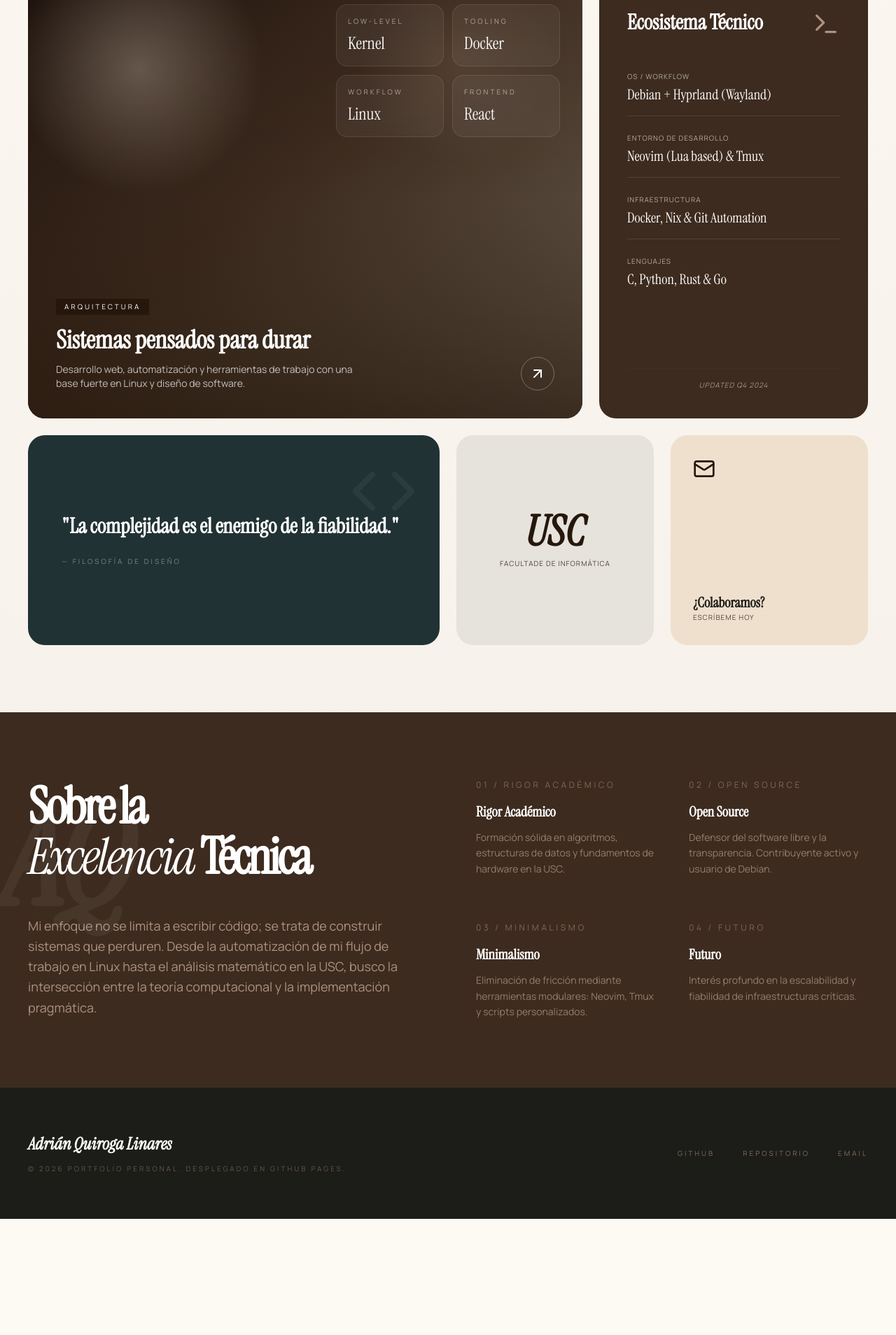
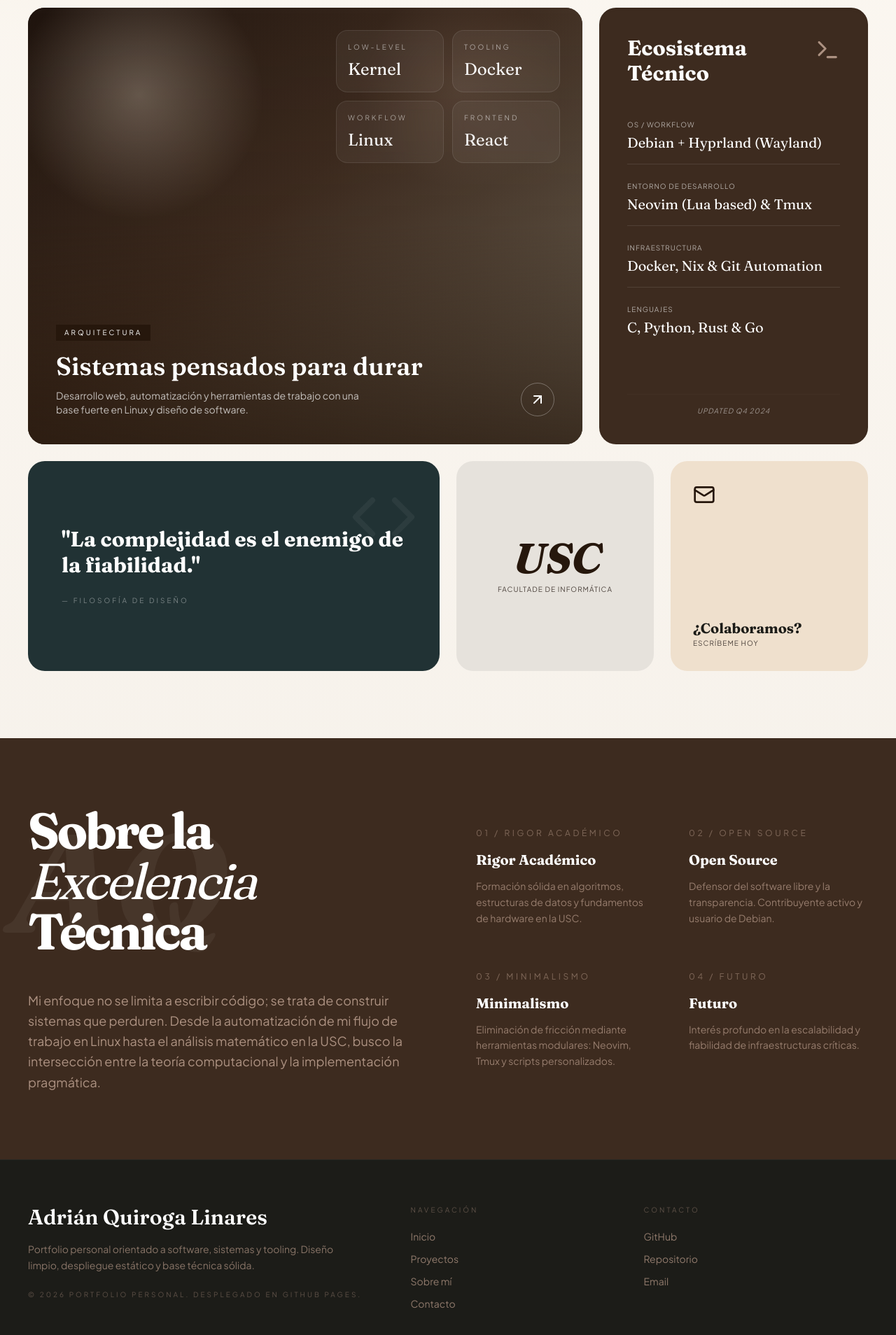
Before and after one commit to adrianql5/adrianql5.github.io, a React (Vite) app: page / in a window 1280 px wide. Shown: the part 782-2690 px from the top of the page at 70% size. Before the commit the page ends 2524 px from the top, so only its background shows below. Built offline with nearby package versions, Linux system fonts and the light colour scheme.

Commit message:
big things up twin p3

```diff
--- a/src/components/Layout.tsx
+++ b/src/components/Layout.tsx
@@ -13,7 +13,7 @@ export function Navbar() {
   return (
     <nav className="fixed top-0 w-full z-50 border-b border-outline-variant/10 bg-surface-container-low/85 backdrop-blur-xl">
       <div className="max-w-[1440px] mx-auto px-6 md:px-10 py-5">
-        <div className="flex justify-between items-center gap-4">
+        <div className="flex flex-col sm:flex-row sm:justify-between sm:items-center gap-4">
           <Link to="/" className="min-w-0">
             <p className="font-serif text-xl md:text-2xl font-bold tracking-tighter text-primary">
               {site.shortName}
@@ -42,20 +42,20 @@ export function Navbar() {
 
           <a
             href={`mailto:${site.email}`}
-            className="shrink-0 bg-primary text-on-primary px-5 md:px-6 py-2.5 rounded-sm text-xs font-bold tracking-widest uppercase transition-opacity hover:opacity-90 active:opacity-70"
+            className="w-full sm:w-auto text-center shrink-0 bg-primary text-on-primary px-5 md:px-6 py-2.5 rounded-sm text-xs font-bold tracking-widest uppercase transition-opacity hover:opacity-90 active:opacity-70"
           >
             Contactar
           </a>
         </div>
 
-        <div className="md:hidden mt-4 overflow-x-auto">
-          <div className="flex gap-2 min-w-max pb-1">
+        <div className="md:hidden mt-4">
+          <div className="grid grid-cols-2 gap-2">
             {navLinks.map((link) => (
               <Link
                 key={link.path}
                 to={link.path}
                 className={cn(
-                  "rounded-full border px-4 py-2 text-[10px] uppercase tracking-[0.25em] font-bold transition-colors",
+                  "rounded-full border px-4 py-2 text-center text-[10px] uppercase tracking-[0.25em] font-bold transition-colors",
                   location.pathname === link.path
                     ? "border-primary bg-primary text-white"
                     : "border-outline-variant/50 bg-white/60 text-on-surface-variant"
@@ -74,27 +74,49 @@ export function Navbar() {
 export function Footer() {
   return (
     <footer className="w-full bg-[#1c1c18] border-t border-white/5">
-      <div className="flex flex-col md:flex-row justify-between items-center px-6 md:px-10 py-16 w-full max-w-[1440px] mx-auto gap-10">
+      <div className="w-full max-w-[1440px] mx-auto px-6 md:px-10 py-16 grid gap-12 md:grid-cols-[1.4fr_0.8fr_0.9fr]">
         <div className="text-center md:text-left">
-          <p className="font-serif italic text-white text-2xl font-bold">{site.name}</p>
-          <p className="text-[10px] tracking-[0.3em] uppercase text-on-primary-container/50 mt-3">
+          <p className="font-serif text-3xl text-white font-semibold">{site.name}</p>
+          <p className="text-sm text-on-primary-container/75 mt-4 max-w-md mx-auto md:mx-0 leading-relaxed">
+            Portfolio personal orientado a software, sistemas y tooling. Diseño limpio, despliegue estático y base técnica sólida.
+          </p>
+          <p className="text-[10px] tracking-[0.3em] uppercase text-on-primary-container/45 mt-6">
             © {new Date().getFullYear()} Portfolio personal. Desplegado en GitHub Pages.
           </p>
         </div>
-        <div className="flex flex-wrap justify-center gap-6 md:gap-10">
+
+        <div className="text-center md:text-left">
+          <p className="text-[10px] tracking-[0.3em] uppercase text-on-primary-container/45 mb-5">Navegación</p>
+          <div className="flex flex-col gap-3">
+            {navLinks.map((link) => (
+              <Link
+                key={link.path}
+                to={link.path}
+                className="text-sm text-on-primary-container/80 hover:text-white transition-colors"
+              >
+                {link.name}
+              </Link>
+            ))}
+          </div>
+        </div>
+
+        <div className="text-center md:text-left">
+          <p className="text-[10px] tracking-[0.3em] uppercase text-on-primary-container/45 mb-5">Contacto</p>
+          <div className="flex flex-col gap-3">
             {footerLinks.map((link) => (
               <a
                 key={link.name}
                 href={link.href}
                 target={link.href.startsWith('http') ? '_blank' : undefined}
                 rel={link.href.startsWith('http') ? 'noreferrer' : undefined}
-              className="text-[10px] tracking-[0.3em] uppercase text-on-primary-container opacity-70 hover:opacity-100 transition-all hover:-translate-y-0.5"
+                className="text-sm text-on-primary-container/80 hover:text-white transition-colors"
               >
                 {link.name}
               </a>
             ))}
           </div>
         </div>
+      </div>
     </footer>
   );
 }
--- a/src/index.css
+++ b/src/index.css
@@ -1,9 +1,9 @@
-@import url("https://fonts.googleapis.com/css2?family=Instrument+Serif:ital@0;1&family=Manrope:wght@400;500;600;700;800&display=swap");
+@import url("https://fonts.googleapis.com/css2?family=Fraunces:opsz,wght,SOFT@9..144,400..700,50;9..144,400..700,100&family=Plus+Jakarta+Sans:wght@400;500;600;700;800&display=swap");
 @import "tailwindcss";
 
 @theme {
-  --font-serif: "Instrument Serif", serif;
-  --font-sans: "Manrope", sans-serif;
+  --font-serif: "Fraunces", serif;
+  --font-sans: "Plus Jakarta Sans", sans-serif;
 
   --color-bg: #fdf9f3;
   --color-surface: #fdf9f3;
@@ -37,6 +37,8 @@
 
   html {
     scroll-behavior: smooth;
+    overflow-x: hidden;
+    scrollbar-width: none;
   }
 
   body {
@@ -46,10 +48,13 @@
       radial-gradient(circle at top right, rgba(61, 43, 31, 0.08), transparent 24%),
       linear-gradient(180deg, #fdf9f3 0%, #f4efe8 100%);
     min-height: 100vh;
+    overflow-x: hidden;
+    -ms-overflow-style: none;
   }
 
   #root {
     min-height: 100vh;
+    overflow-x: hidden;
   }
 
   h1, h2, h3, h4, h5, h6 {
@@ -69,6 +74,13 @@
     background: rgba(61, 43, 31, 0.18);
     color: #26170c;
   }
+
+  html::-webkit-scrollbar,
+  body::-webkit-scrollbar {
+    width: 0;
+    height: 0;
+    display: none;
+  }
 }
 
 .editorial-grid {
--- a/src/pages/Home.tsx
+++ b/src/pages/Home.tsx
@@ -18,17 +18,17 @@ export default function Home() {
             <p className="text-on-surface-variant text-xs tracking-[0.4em] uppercase mb-4">
               Adrián Quiroga Linares — USC 2027
             </p>
-            <h1 className="font-serif text-6xl md:text-8xl lg:text-9xl text-primary font-bold tracking-tighter leading-[0.9] mb-8">
+            <h1 className="font-serif text-5xl sm:text-6xl md:text-8xl lg:text-[8.5rem] text-primary font-semibold tracking-tight leading-[0.92] mb-8">
               Ingeniería <br /> con <br /> <span className="italic font-normal">Propósito</span>.
             </h1>
           </motion.div>
 
           <div className="flex flex-col md:flex-row gap-8 items-start md:items-center">
-            <div className="flex space-x-4">
-              <Link to="/proyectos" className="bg-primary text-on-primary px-8 py-5 rounded-lg font-bold text-xs uppercase tracking-widest transition-all hover:bg-primary-container shadow-xl">
+            <div className="flex flex-col sm:flex-row gap-4 w-full sm:w-auto">
+              <Link to="/proyectos" className="bg-primary text-on-primary px-8 py-5 rounded-lg font-bold text-xs uppercase tracking-widest transition-all hover:bg-primary-container shadow-xl text-center">
                 Explorar Portafolio
               </Link>
-              <Link to="/contacto" className="border border-primary text-primary px-8 py-5 rounded-lg font-bold text-xs uppercase tracking-widest transition-all hover:bg-surface-container-low">
+              <Link to="/contacto" className="border border-primary text-primary px-8 py-5 rounded-lg font-bold text-xs uppercase tracking-widest transition-all hover:bg-surface-container-low text-center">
                 Contacto
               </Link>
             </div>
@@ -70,9 +70,9 @@ export default function Home() {
 
       {/* Grid Section */}
       <section className="w-full max-w-[1440px] mx-auto px-6 md:px-10 pb-24">
-        <div className="grid grid-cols-1 md:grid-cols-12 gap-6 auto-rows-[300px]">
+        <div className="grid grid-cols-1 md:grid-cols-12 gap-6 auto-rows-auto md:auto-rows-[300px]">
           {/* Large Visual Card */}
-          <div className="md:col-span-8 md:row-span-2 group relative overflow-hidden rounded-3xl bg-[#251912]">
+          <div className="md:col-span-8 md:row-span-2 group relative overflow-hidden rounded-3xl bg-[#251912] min-h-[560px] md:min-h-0">
             <div
               className="absolute inset-0 transition-transform duration-700 group-hover:scale-[1.02]"
               style={{
@@ -80,7 +80,7 @@ export default function Home() {
                   'radial-gradient(circle at 20% 20%, rgba(239,224,205,0.3), transparent 22%), radial-gradient(circle at 78% 18%, rgba(172,145,129,0.18), transparent 18%), linear-gradient(140deg, #1f140e 0%, #3d2b1f 45%, #6d6354 100%)',
               }}
             />
-            <div className="absolute right-8 top-8 grid grid-cols-2 gap-3 w-[min(48%,320px)]">
+            <div className="absolute left-6 right-6 top-6 md:left-auto md:right-8 md:top-8 grid grid-cols-2 gap-3 md:w-[min(48%,320px)]">
               {[
                 ['Kernel', 'Low-level'],
                 ['Docker', 'Tooling'],
@@ -94,10 +94,10 @@ export default function Home() {
               ))}
             </div>
             <div className="absolute inset-0 bg-gradient-to-t from-primary/90 via-primary/10 to-transparent opacity-80 group-hover:opacity-70 transition-opacity"></div>
-            <div className="absolute bottom-10 left-10 right-10 flex justify-between items-end gap-6">
+            <div className="absolute left-6 right-6 bottom-6 md:left-10 md:right-10 md:bottom-10 flex flex-col md:flex-row justify-between items-start md:items-end gap-6">
               <div>
                 <span className="text-[10px] uppercase tracking-[0.3em] bg-primary text-on-primary px-3 py-1 inline-block mb-4">Arquitectura</span>
-                <h3 className="font-serif text-4xl text-white font-bold">Sistemas pensados para durar</h3>
+                <h3 className="font-serif text-3xl md:text-4xl text-white font-semibold">Sistemas pensados para durar</h3>
                 <p className="text-sm text-white/70 mt-3 max-w-md">
                   Desarrollo web, automatización y herramientas de trabajo con una base fuerte en Linux y diseño de software.
                 </p>
@@ -112,7 +112,7 @@ export default function Home() {
           </div>
 
           {/* Tech Stack Card */}
-          <div className="md:col-span-4 md:row-span-2 bg-primary-container rounded-3xl p-10 flex flex-col justify-between text-on-primary shadow-inner">
+          <div className="md:col-span-4 md:row-span-2 bg-primary-container rounded-3xl p-8 md:p-10 flex flex-col justify-between text-on-primary shadow-inner min-h-[420px] md:min-h-0">
             <div>
               <div className="flex justify-between items-start mb-12">
                 <h4 className="font-serif text-3xl font-bold">Ecosistema Técnico</h4>
@@ -141,7 +141,7 @@ export default function Home() {
           </div>
 
           {/* Quote Card */}
-          <div className="md:col-span-6 bg-tertiary-container rounded-3xl p-12 flex flex-col justify-center relative group">
+          <div className="md:col-span-6 bg-tertiary-container rounded-3xl p-8 md:p-12 flex flex-col justify-center relative group min-h-[280px]">
             <div className="absolute top-8 right-8 text-white/5 group-hover:text-white/10 transition-colors">
               <Code className="w-24 h-24" />
             </div>
@@ -152,13 +152,13 @@ export default function Home() {
           </div>
 
           {/* Mini Brand Card */}
-          <div className="md:col-span-3 bg-surface-container-highest rounded-3xl p-8 flex flex-col items-center justify-center text-center">
+          <div className="md:col-span-3 bg-surface-container-highest rounded-3xl p-8 flex flex-col items-center justify-center text-center min-h-[220px]">
             <p className="font-serif text-6xl font-bold italic text-primary">USC</p>
             <p className="text-[10px] tracking-widest uppercase text-on-surface-variant mt-2">Facultade de Informática</p>
           </div>
 
           {/* CTA Mini Card */}
-          <Link to="/contacto" className="md:col-span-3 bg-secondary-container rounded-3xl p-8 flex flex-col justify-between group hover:bg-primary transition-all duration-500">
+          <Link to="/contacto" className="md:col-span-3 bg-secondary-container rounded-3xl p-8 flex flex-col justify-between group hover:bg-primary transition-all duration-500 min-h-[220px]">
             <Mail className="w-8 h-8 text-primary group-hover:text-white transition-colors" />
             <div>
               <p className="font-serif text-xl font-bold group-hover:text-white transition-colors">¿Colaboramos?</p>
```
Also changed, not shown: src/pages/Projects.tsx (+7 -7 lines). Lines whose indentation alone changed are shown as unchanged.
